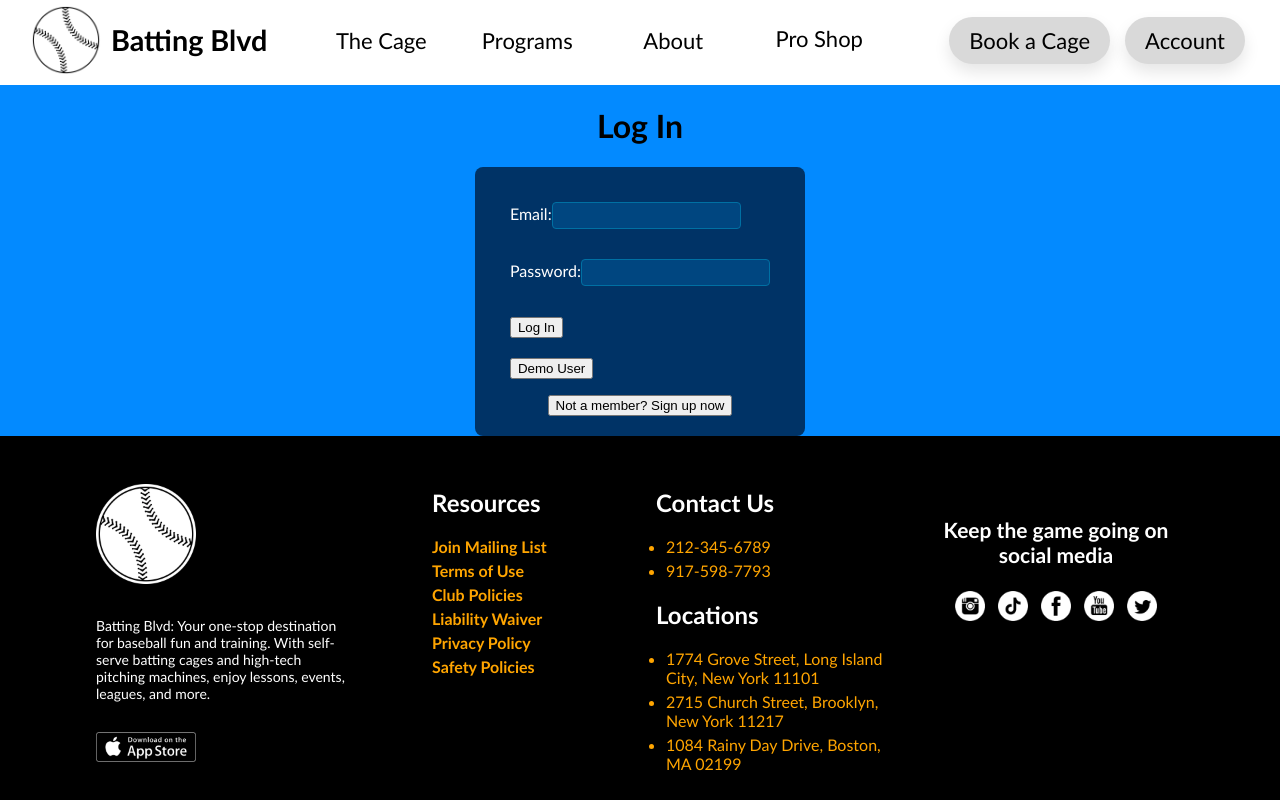
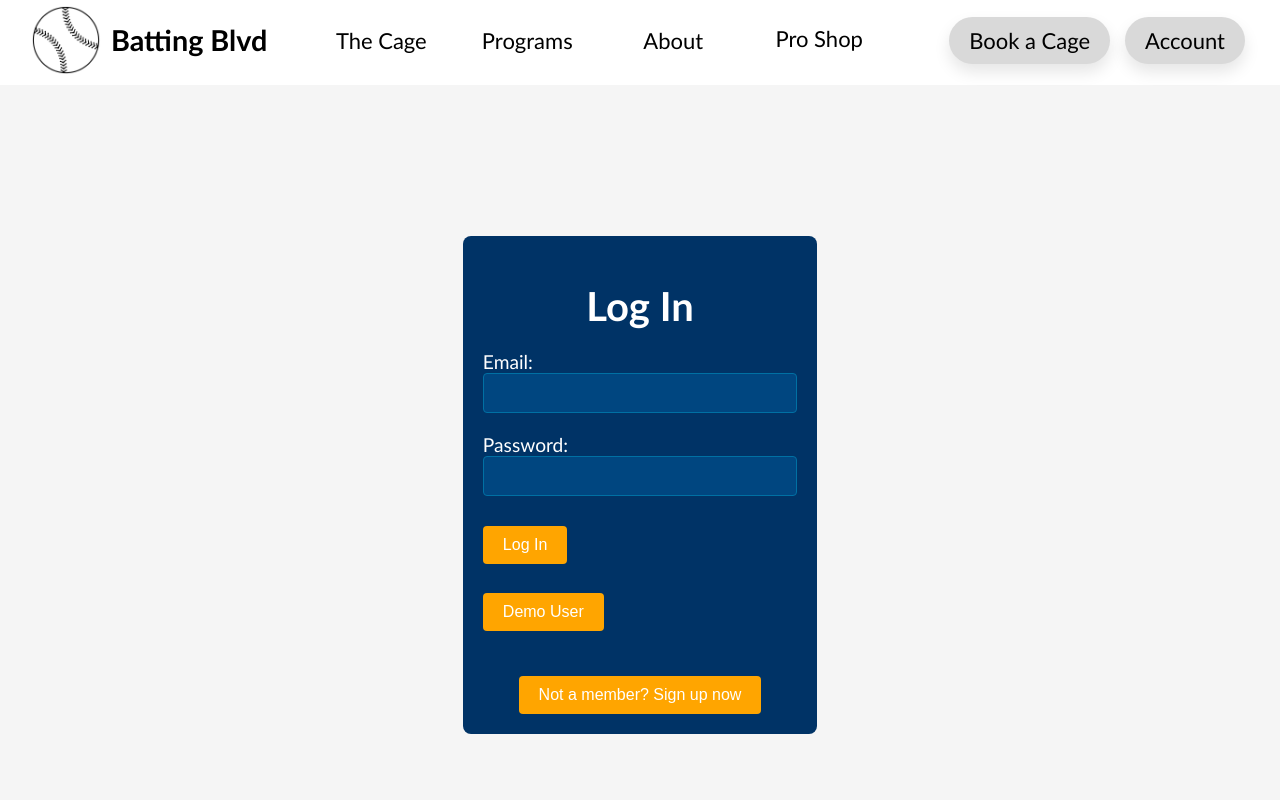
Before and after one commit to cmartinez131/batting-cage-business-website, a React (Create React App) app: page /login in a window 1280 px wide. Shown: the top 800 px of the page. Built offline with nearby package versions, Linux system fonts and the light colour scheme; no server answers.

Commit message:
update ui for login and signup pages

```diff
--- /dev/null
+++ b/src/pages/Login.css
@@ -0,0 +1,105 @@
+.login-container {
+    width: 100%;
+    margin: 0;
+    padding: 0;
+    display: flex;
+    flex-direction: column;
+    font-family: 'Gill Sans', 'Gill Sans MT', Calibri, 'Trebuchet MS', sans-serif;
+    background-color: whitesmoke;
+}
+
+.login-center-content {
+    display: flex;
+    justify-content: center;
+    align-items: center;
+    min-height: 100vh;
+}
+
+.login-form-container {
+    background-color: #003366;
+    padding: 20px;
+    border-radius: 8px;
+    color: white;
+    display: flex;
+    flex-direction: column;
+    align-items: center;
+}
+
+.login-title {
+    color: white;
+    margin-bottom: 20px;
+    font-size: 2.5rem;
+}
+
+.login-form {
+    width: 100%;
+    display: flex;
+    flex-direction: column;
+    align-items: center;
+}
+
+.login-form-group {
+    margin-bottom: 15px;
+    width: 100%;
+    max-width: 400px;
+}
+
+.login-label {
+    display: block;
+    margin-bottom: 5px;
+    font-size: 1.2rem;
+    color: white;
+}
+
+.login-input {
+    width: 100%;
+    padding: 10px;
+    font-size: 1rem;
+    border: 1px solid #0070a3;
+    border-radius: 4px;
+    background-color: #004680;
+    color: white;
+}
+
+.login-button {
+    padding: 10px 20px;
+    font-size: 1rem;
+    border: none;
+    background-color: orange;
+    color: white;
+    border-radius: 4px;
+    cursor: pointer;
+    transition: background-color 0.3s ease;
+    margin-top: 10px;
+}
+
+.login-button:hover {
+    background-color: #e67350;
+}
+
+.login-error-message {
+    color: red;
+    margin-top: 10px;
+    font-size: 1rem;
+}
+
+.login-member-check {
+    text-align: center;
+    margin-top: 20px;
+}
+
+@media (max-width: 768px) {
+    .login-form-group {
+        width: 90%;
+    }
+
+    .login-title {
+        font-size: 2rem;
+    }
+
+    .login-label,
+    .login-input,
+    .login-button {
+        font-size: 1rem;
+    }
+}
--- a/src/pages/Login.js
+++ b/src/pages/Login.js
@@ -2,6 +2,7 @@ import React, { useState } from 'react';
 import { getAuth, signInWithEmailAndPassword } from "firebase/auth";
 import { useNavigate } from 'react-router-dom';
 import '../styles.css';
+import './Login.css';
 
 const Login = () => {
     const [errorMessage, setErrorMessage] = useState('');
@@ -11,13 +12,11 @@ const Login = () => {
         e.preventDefault();
         const email = e.target.email.value;
         const password = e.target.password.value;
-
         await performLogin(email, password);
     };
 
     const performLogin = async (email, password) => {
         const auth = getAuth();
-
         try {
             await signInWithEmailAndPassword(auth, email, password);
             navigate('/book');
@@ -40,32 +39,34 @@ const Login = () => {
     };
 
     return (
-        <div className="container center-content">
-            <h1>Log In</h1>
-            <form className="row row-col form-background" onSubmit={logIn}>
-                <div className="col">
-                    <label>
+        <div className="login-container login-center-content">
+            <div className="login-form-container">
+                <h1 className="login-title">Log In</h1>
+                <form className="login-form" onSubmit={logIn}>
+                    <div className="login-form-group">
+                        <label className="login-label">
                             Email:
-                        <input type="text" name="email" required />
+                            <input type="text" name="email" className="login-input" required />
                         </label>
                     </div>
-                <div className="col">
-                    <label>
+                    <div className="login-form-group">
+                        <label className="login-label">
                             Password:
-                        <input type="password" name="password" required />
+                            <input type="password" name="password" className="login-input" required />
                         </label>
                     </div>
-                <div className="col">
-                    <button type="submit">Log In</button>
+                    <div className="login-form-group">
+                        <button type="submit" className="login-button">Log In</button>
                         <br />
                         <br />
-                    <button type="button" onClick={loginDemoUser}>Demo User</button>
+                        <button type="button" onClick={loginDemoUser} className="login-button">Demo User</button>
                     </div>
-                {errorMessage && <div className="error-message">{errorMessage}</div>}
-                <div className="member-check">
-                    <button onClick={handleSignupRedirect}>Not a member? Sign up now</button>
+                    {errorMessage && <div className="login-error-message">{errorMessage}</div>}
+                    <div className="login-member-check">
+                        <button type="button" onClick={handleSignupRedirect} className="login-button">Not a member? Sign up now</button>
                     </div>
                 </form>
+            </div>
         </div>
     );
 };
--- /dev/null
+++ b/src/pages/Signup.css
@@ -0,0 +1,115 @@
+.signup-container {
+    width: 100%;
+    margin: 0;
+    padding: 0;
+    display: flex;
+    flex-direction: column;
+    font-family: 'Gill Sans', 'Gill Sans MT', Calibri, 'Trebuchet MS', sans-serif;
+    background-color: whitesmoke;
+}
+
+.signup-center-content {
+    display: flex;
+    justify-content: center;
+    align-items: center;
+    min-height: 100vh;
+}
+
+.signup-form-container {
+    background-color: #003366;
+    padding: 20px;
+    border-radius: 8px;
+    color: white;
+    display: flex;
+    flex-direction: column;
+    align-items: center;
+}
+
+.signup-title {
+    color: white;
+    margin-bottom: 20px;
+    font-size: 2.5rem;
+}
+
+.signup-form {
+    width: 100%;
+    display: flex;
+    flex-direction: column;
+    align-items: center;
+}
+
+.signup-form-group {
+    margin-bottom: 15px;
+    width: 100%;
+    max-width: 400px;
+}
+
+.signup-label {
+    display: block;
+    margin-bottom: 5px;
+    font-size: 1.2rem;
+    color: white;
+}
+
+.signup-input {
+    width: 100%;
+    padding: 10px;
+    font-size: 1rem;
+    border: 1px solid #0070a3;
+    border-radius: 4px;
+    background-color: #004680;
+    color: white;
+}
+
+.signup-button {
+    padding: 10px 20px;
+    font-size: 1rem;
+    border: none;
+    background-color: orange;
+    color: white;
+    border-radius: 4px;
+    cursor: pointer;
+    transition: background-color 0.3s ease;
+    margin-top: 10px;
+}
+
+.signup-button:hover {
+    background-color: #e67350;
+}
+
+.signup-error-message {
+    color: red;
+    margin-top: 10px;
+    font-size: 1rem;
+}
+
+.signup-member-check {
+    text-align: center;
+    margin-top: 20px;
+}
+
+.signup-link {
+    color: orange;
+    text-decoration: underline;
+}
+
+.signup-terms-privacy-links {
+    color: orange;
+    text-decoration: underline;
+}
+
+@media (max-width: 768px) {
+    .signup-form-group {
+        width: 90%;
+    }
+
+    .signup-title {
+        font-size: 2rem;
+    }
+
+    .signup-label,
+    .signup-input,
+    .signup-button {
+        font-size: 1rem;
+    }
+}
--- a/src/pages/Signup.js
+++ b/src/pages/Signup.js
@@ -2,8 +2,9 @@ import React, { useState } from 'react';
 import { useNavigate } from 'react-router-dom';
 import { auth, db } from '../firebase';
 import { createUserWithEmailAndPassword } from "firebase/auth";
-import { addDoc, collection } from "firebase/firestore"
-import '../styles.css'; // Adjust the path as per your project structure
+import { addDoc, collection } from "firebase/firestore";
+import '../styles.css';
+import './Signup.css';
 
 const Signup = () => {
     const [email, setEmail] = useState('');
@@ -43,39 +44,41 @@ const Signup = () => {
     };
 
     return (
-        <div className="container center-content">
-            <h1>Sign Up</h1>
-            <form className="row row-col form-background" onSubmit={handleSignup}>
-                <div className="col">
-                    <label>
+        <div className="signup-container signup-center-content">
+            <div className="signup-form-container">
+                <h1 className="signup-title">Sign Up</h1>
+                <form className="signup-form" onSubmit={handleSignup}>
+                    <div className="signup-form-group">
+                        <label className="signup-label">
                             Email:
-                        <input type="email" name="email" required />
+                            <input type="email" name="email" className="signup-input" required />
                         </label>
                     </div>
-                <div className="col">
-                    <label>
+                    <div className="signup-form-group">
+                        <label className="signup-label">
                             Password:
-                        <input type="password" name="password" required />
+                            <input type="password" name="password" className="signup-input" required />
                         </label>
                     </div>
-                <div className="col">
-                    <label>
+                    <div className="signup-form-group">
+                        <label className="signup-label">
                             <input
                                 type="checkbox"
                                 onChange={() => setHasAgreed(!hasAgreed)} // Toggle the checkbox state
                                 required
                             />
-                        I have read and agree to the <a href="/terms" className="terms-privacy-links">Terms of Service</a> and <a href="/privacy" className="terms-privacy-links">Privacy Policy</a>
+                            I have read and agree to the <a href="/terms" className="signup-terms-privacy-links">Terms of Service</a> and <a href="/privacy" className="signup-terms-privacy-links">Privacy Policy</a>
                         </label>
                     </div>
-                <div className="col">
-                    <button type="submit" disabled={!hasAgreed}>Sign Up</button> {/* Disable the button if not agreed */}
+                    <div className="signup-form-group">
+                        <button type="submit" className="signup-button" disabled={!hasAgreed}>Sign Up</button> {/* Disable the button if not agreed */}
                     </div>
-                {errorMessage && <div className="error-message">{errorMessage}</div>}
-                <div className="member-check">
-                    <a href="/login">Already a member? Sign in now</a>
+                    {errorMessage && <div className="signup-error-message">{errorMessage}</div>}
+                    <div className="signup-member-check">
+                        <a href="/login" className="signup-link">Already a member? Sign in now</a>
                     </div>
                 </form>
+            </div>
         </div>
     );
 };
```
Lines whose indentation alone changed are shown as unchanged.
